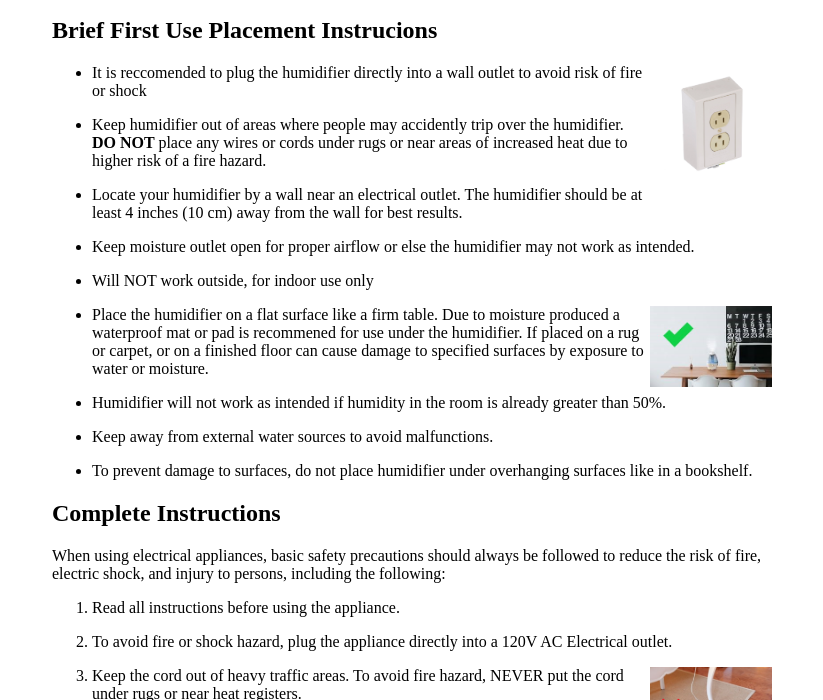
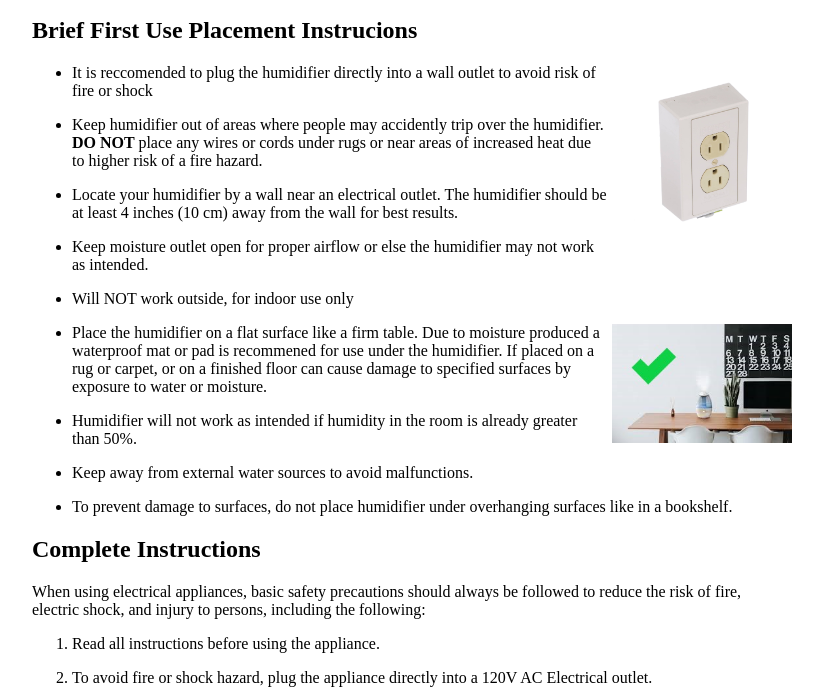
Before and after one commit to MFA23SCM57S/tech, a plain HTML site: page index.html in a window 1280 px wide. Shown: the part 101-801 px from the top of the page, without its empty margins (228-1051 px from the left). Drawn offline with Linux system fonts and the light colour scheme.

Commit message:
Update responsive.css

```diff
--- a/css/responsive.css
+++ b/css/responsive.css
@@ -1,5 +1,5 @@
 #page {
-	width: 720px;
+	width: 760px;
 	margin-left: auto;
 	margin-right: auto;
 }
@@ -25,7 +25,7 @@
 }
 
 img {
-	width: 18%;
+	width: 25%;
 	float: right;
 	padding: 0px 0px 5px 5px;
 }
```
